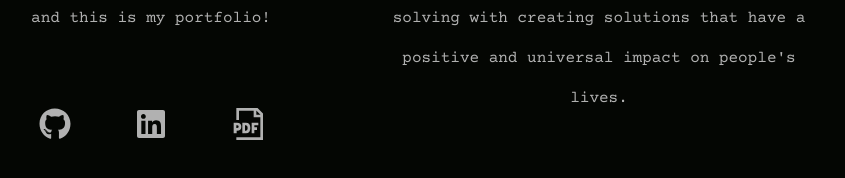
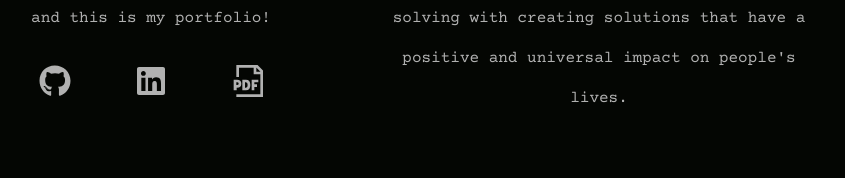
Before and after one commit to biancashiromoto/biancashiromoto.github.io, a Next.js app: page / in a window 1280 px wide. Shown: the part 466-644 px from the top of the page, without its empty margins (265-1110 px from the left). Built offline with nearby package versions, Linux system fonts and the light colour scheme.

Commit message:
feat: add z-index and transform properties to links container

```diff
--- a/app/components/links-container/links-container.module.scss
+++ b/app/components/links-container/links-container.module.scss
@@ -7,6 +7,8 @@
   font-size: $large;
   justify-content: space-between;
   width: clamp(220px, 60%, 300px);
+		z-index: 1;
+		transform: translateY(-100%);
 
   @media screen and (min-width: $screen-large) {
     width: clamp(220px, 50%, 300px);
```
